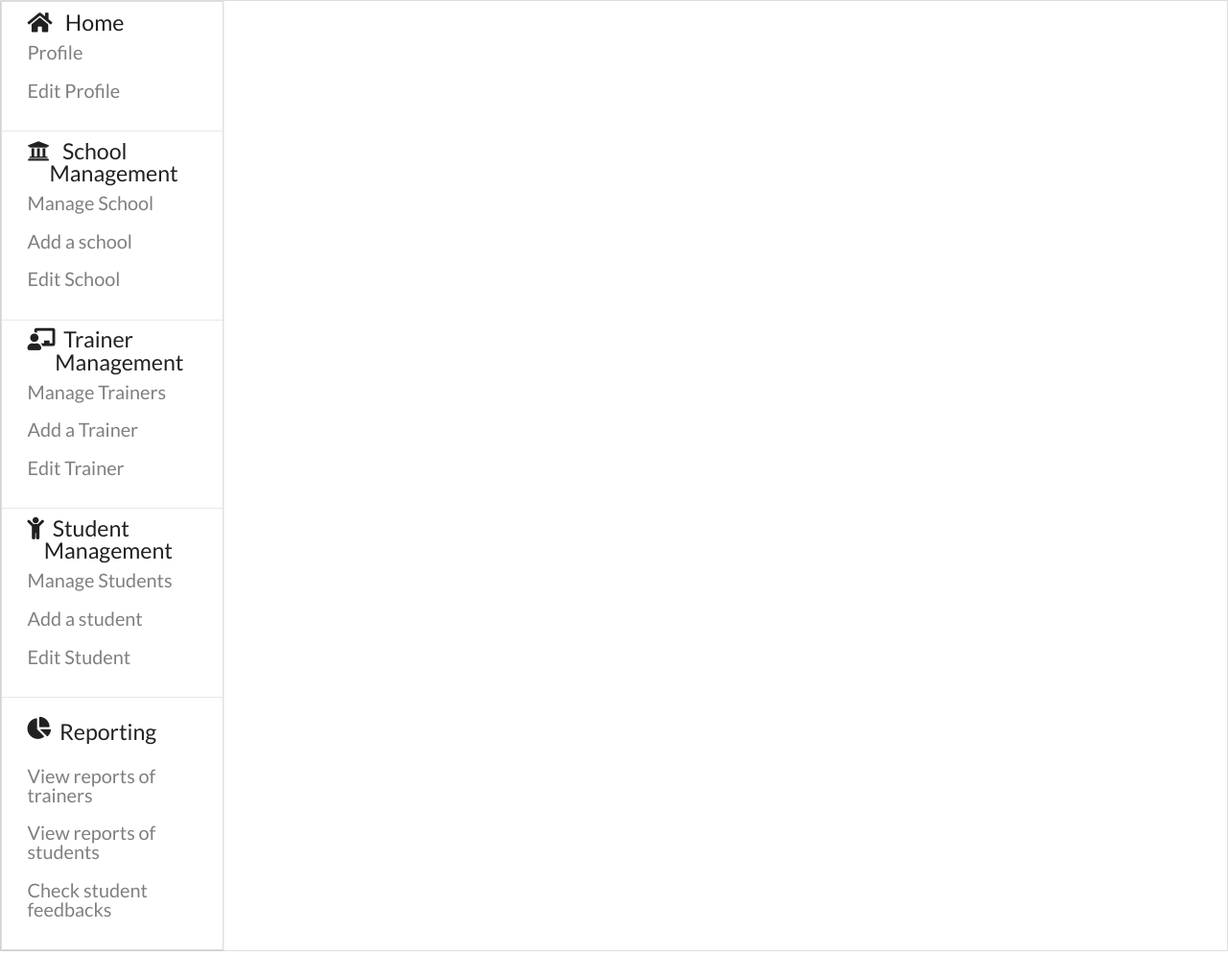
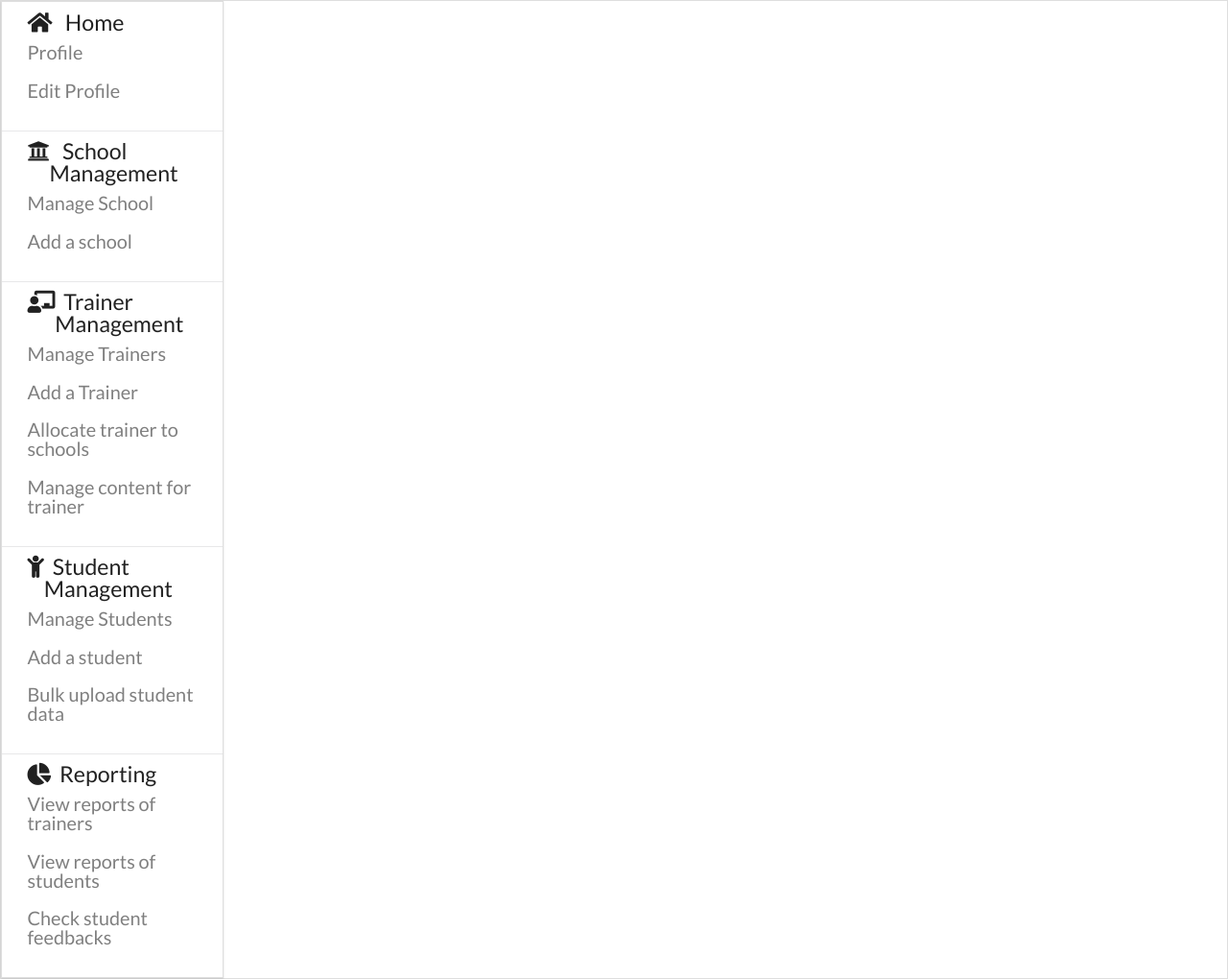
Before and after one commit to francisregan/ionic, a PHP site: page /templates/content.php in a window 1280 px wide. Shown: the whole page at 96% size. Before the commit the page ends 991 px from the top, so only its background shows below. Run offline with PHP 8.4, Linux system fonts and the light colour scheme; some libraries are stand-ins or nearby versions.

Commit message:
Reverting Changes in Content.php file

```diff
--- a/templates/content.php
+++ b/templates/content.php
@@ -60,7 +60,6 @@
   <div class="menu" id="menu">
   <a href="manage-school.php" class="item"> Manage School</a>
   <a href="add-school.php" class="item">Add a school </a>
-  <a href="edit-school.php" class="item">Edit School</a>
     </div>
   </div>
 
@@ -72,9 +71,8 @@
     <div class="menu" id="menu">
       <a href="manage-trainer.php" class="item">Manage Trainers </a>
       <a href="add-trainer.php" class="item">Add a Trainer </a>
-      <a href="edit-trainer.php" class="item"> Edit Trainer</a>
-     <!-- <a class="item">Allocate trainer to schools </a>
-      <a class="item">Manage content for trainer </a> -->
+     <a class="item">Allocate trainer to schools </a>
+      <a class="item">Manage content for trainer </a>
     </div>
   </div>
 
@@ -86,8 +84,7 @@
     <div class="menu" id="menu">
       <a href="manage-student.php" class="item" >Manage Students</a>
       <a href="add-student.php" class="item">Add a student</a>
-      <a href="edit-student.php" class="item">Edit Student<a>
-     <!-- <a class="item">Bulk upload student data</a>-->
+     <a class="item">Bulk upload student data</a>
     </div>
   </div>
 
```
